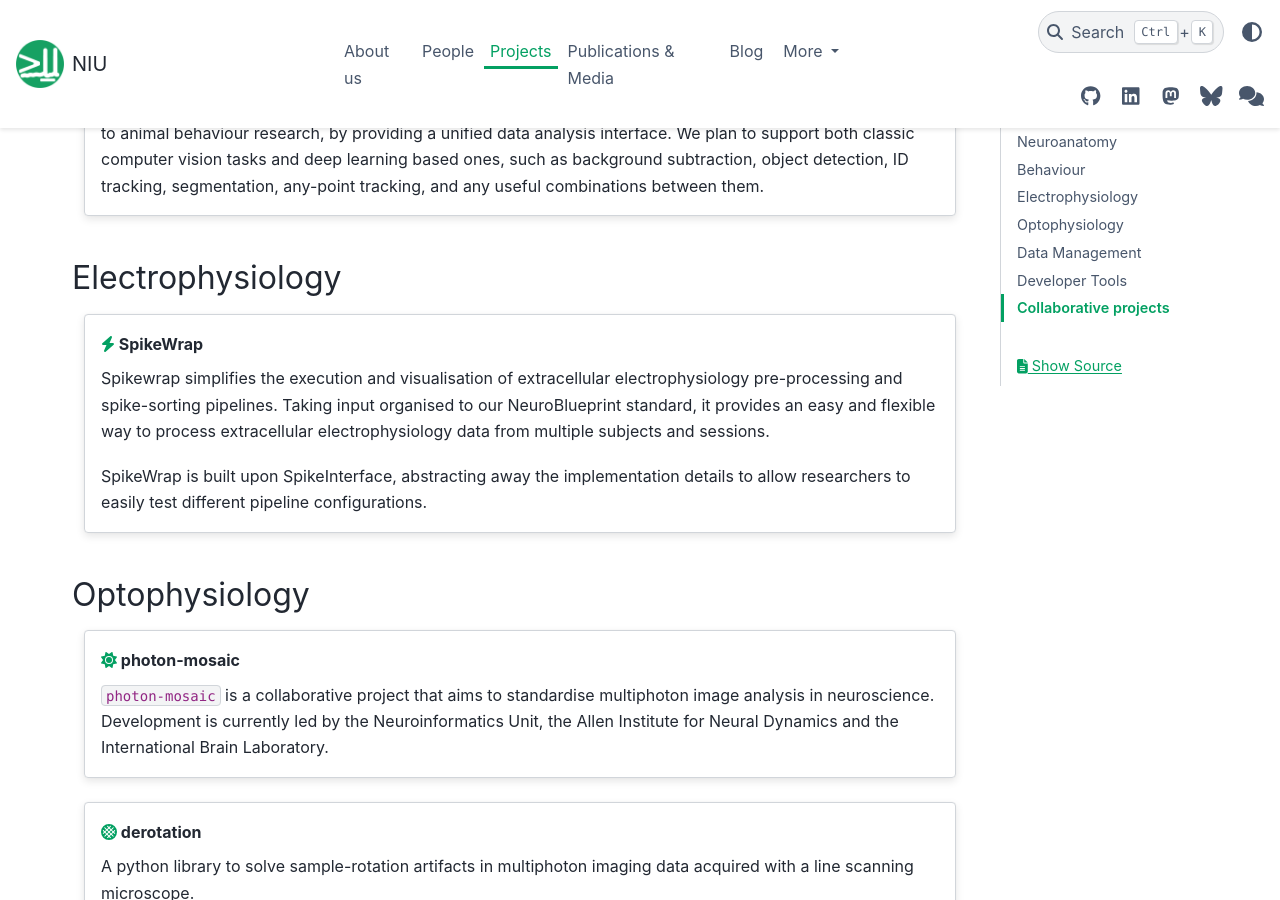
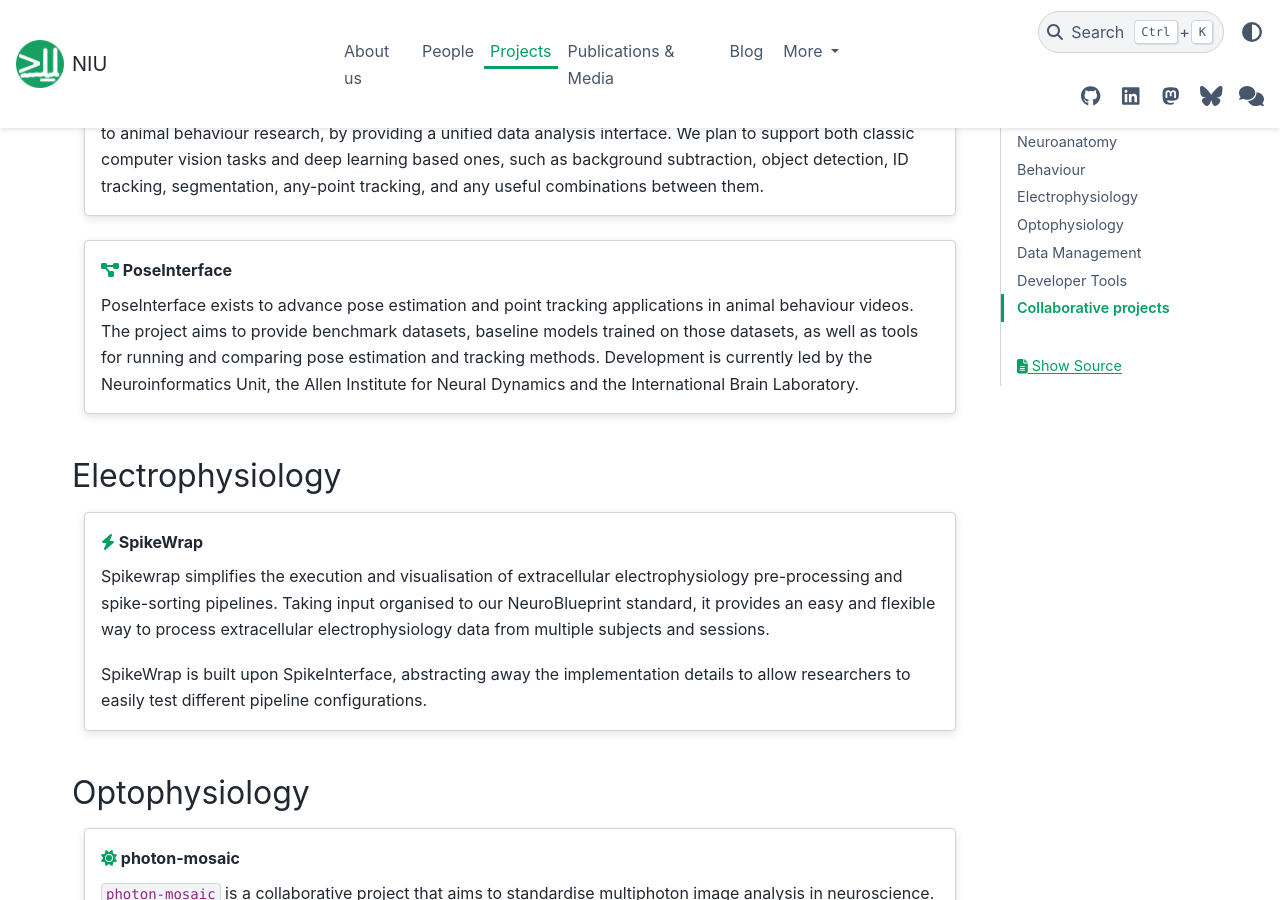
Before and after one commit to neuroinformatics-unit/neuroinformatics-unit.github.io, a Sphinx documentation site: the page built from docs/source/projects.md, in a window 1280 px wide and 900 px high, scrolled down 991 px. Built offline with Sphinx 7.4.7 and the PyData theme 0.15.4, drawn with Linux system fonts in a browser that asks for light colours; nearby versions of some CDN libraries.

Commit message:
Add PoseInterface to projects (#276)

```diff
--- a/docs/source/projects.md
+++ b/docs/source/projects.md
@@ -39,6 +39,16 @@ tracking of single or multiple animals.
 :link: https://ethology.neuroinformatics.dev/latest
 
 ethology is a Python package which aims to facilitate the application of a wide range of computer vision tasks to animal behaviour research, by providing a unified data analysis interface. We plan to support both classic computer vision tasks and deep learning based ones, such as background subtraction, object detection, ID tracking, segmentation, any-point tracking, and any useful combinations between them.
+:::
+::::
+
+::::{grid} 1 1 1 1
+:::{grid-item-card} {fas}`diagram-project;sd-text-primary` PoseInterface
+:link: https://poseinterface.neuroinformatics.dev
+PoseInterface exists to advance pose estimation and point tracking applications in animal behaviour videos.
+The project aims to provide benchmark datasets, baseline models trained on those datasets,
+as well as tools for running and comparing pose estimation and tracking methods.
+Development is currently led by the Neuroinformatics Unit, the Allen Institute for Neural Dynamics and the International Brain Laboratory.
 :::
 ::::
 
```
